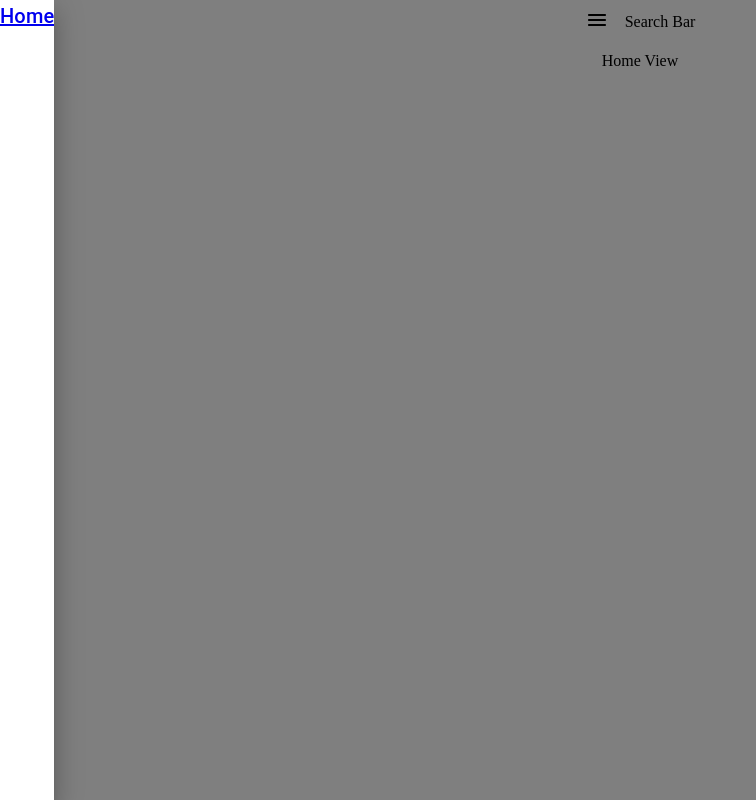
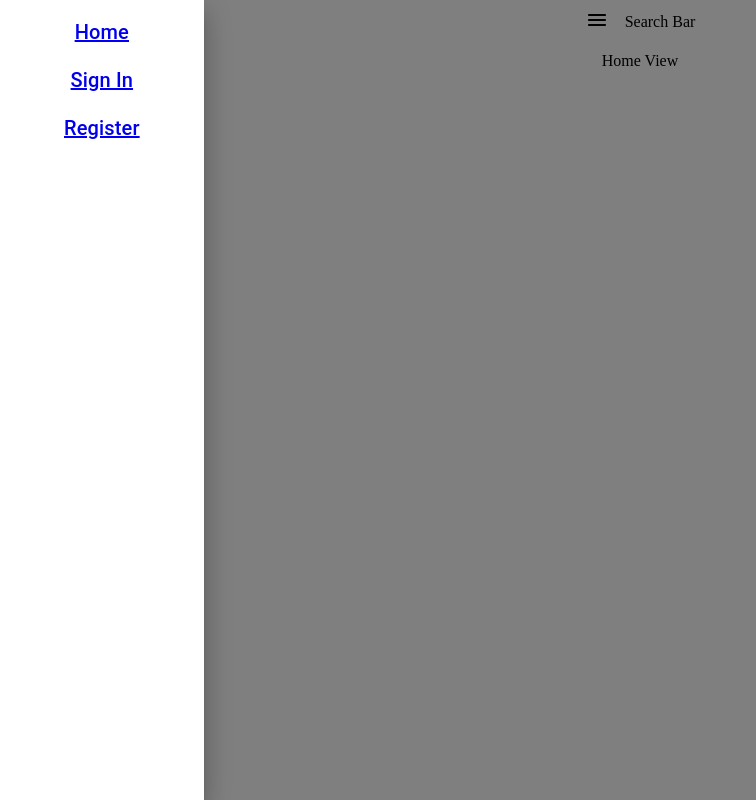
Before and after one commit to eric138/improved-train, a React (Create React App) app: page / in a window 1280 px wide. Both pictures are taken after a click on the icon 596 px from the left and 20 px from the top of the page. Shown: the whole page, without its empty margins (0-756 px from the left). Built offline with nearby package versions, Linux system fonts and the light colour scheme.

Commit message:
Fixed header, still needs work

```diff
--- a/src/components/Header.jsx
+++ b/src/components/Header.jsx
@@ -7,7 +7,6 @@ import { MenuRounded } from '@mui/icons-material';
 import {
   Drawer,
   Grid,
-  Paper,
   Typography
 } from '@mui/material';
 
@@ -82,7 +81,7 @@ const Header = () => {
             justifyContent='center'
             spacing={2}
           >
-            <Grid item>
+            <Grid item sx={{ marginLeft: 8, marginRight: 8, marginTop: 2 }}>
               <Grid
                 container
                 direction='column'
@@ -95,6 +94,32 @@ const Header = () => {
                     <Typography variant='h6' align='center'>Home</Typography>
                   </Link>
                 </Grid>
+                <Grid item>
+                  {authenticated ?
+                    <Link to='/sign-out' onClick={handleOnClose}>
+                      <Typography variant='h6' align='center'>Sign Out</Typography>
+                    </Link> :
+                    <Link to='/sign-in' onClick={handleOnClose}>
+                      <Typography variant='h6' align='center'>Sign In</Typography>
+                    </Link>
+                  }
+                </Grid>
+                {authenticated ?
+                  null :
+                  <Grid item>
+                    <Link to='/register' onClick={handleOnClose}>
+                      <Typography variant='h6' align='center'>Register</Typography>
+                    </Link>
+                  </Grid>
+                }
+                {authenticated ?
+                  <Grid item>
+                    <Link to='/dashboard' onClick={handleOnClose}>
+                       <Typography variant='h6' align='center'>Dashboard</Typography>
+                     </Link>
+                  </Grid> :
+                   null
+                }
               </Grid>
             </Grid>
           </Grid>
@@ -108,62 +133,3 @@ const Header = () => {
 };
 
 export default Header;
-
-// return(
-//   <Paper elevation={3} sx={{ mb: '24px', width: '75%' }}>
-//     <Grid
-//       container
-//       alignContent={'center'}
-//     >
-//       <Grid item xs={2}>
-//         <MenuRounded
-//           onClick={() => handleMenuClick()}
-//           sx={{ margin: '12px' }}
-//         />
-//         <Drawer
-//           anchor='left'
-//           open={open}
-//           onClose={handleOnClose}
-//         >
-//           <div className='menu-bg'>
-//             <Grid
-//               container
-//               alignContent={'center'}
-//             >
-//               <Grid item xs={1}></Grid>
-//                 <Grid item xs={10}>
-//                   <Paper elevation={3} sx={{ mb: '12px' }}>
-//                     <Link to='/' onClick={handleOnClose}>
-//                       <Typography variant='h6' align='center'>Home</Typography>
-//                     </Link>
-//                   </Paper>
-//                   <Paper elevation={3} sx={{ mb: '12px' }}>
-//                     {authenticated ?
-//                       <Link to='/sign-out' onClick={handleOnClose}>
-//                         <Typography variant='h6' align='center'>Sign Out</Typography>
-//                       </Link> :
-//                       <Link to='/sign-in' onClick={handleOnClose}>
-//                         <Typography variant='h6' align='center'>Sign In</Typography>
-//                       </Link>
-//                     }
-//                   </Paper>
-//                   {authenticated && <Paper elevation={3} sx={{ mb: '12px' }}>
-//                     <Link to='/dashboard' onClick={handleOnClose}>
-//                       <Typography variant='h6' align='center'>Dashboard</Typography>
-//                     </Link>
-//                   </Paper>}
-//                 </Grid>
-//               <Grid item xs={1}></Grid>
-//             </Grid>
-//           </div>
-//         </Drawer>
-//       </Grid>
-//       <Grid
-//         item
-//         xs={8}
-//       >
-//       </Grid>
-//       <Grid item xs={2}></Grid>
-//     </Grid>
-//   </Paper>
-// );
```
